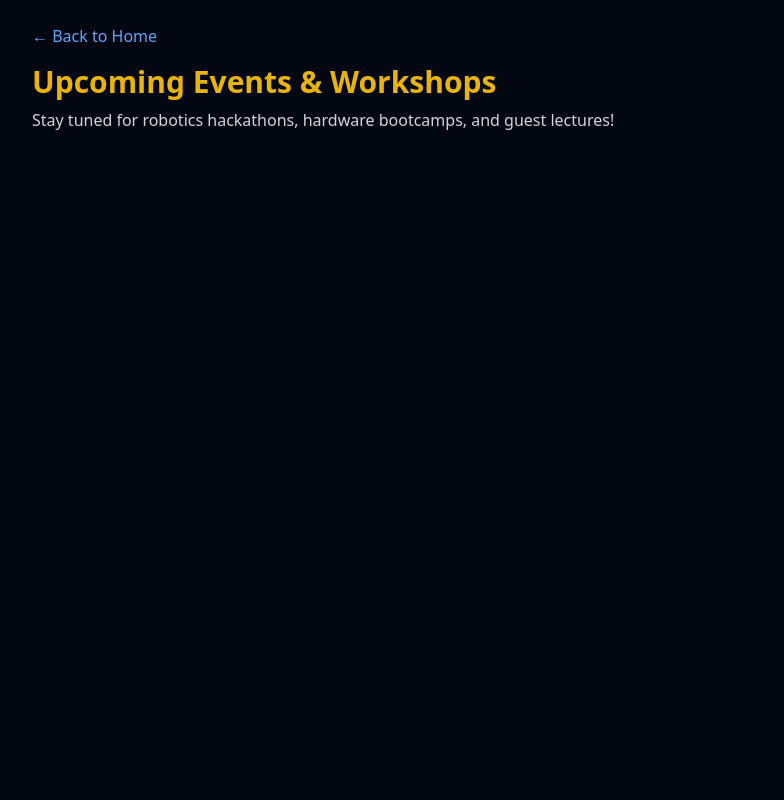
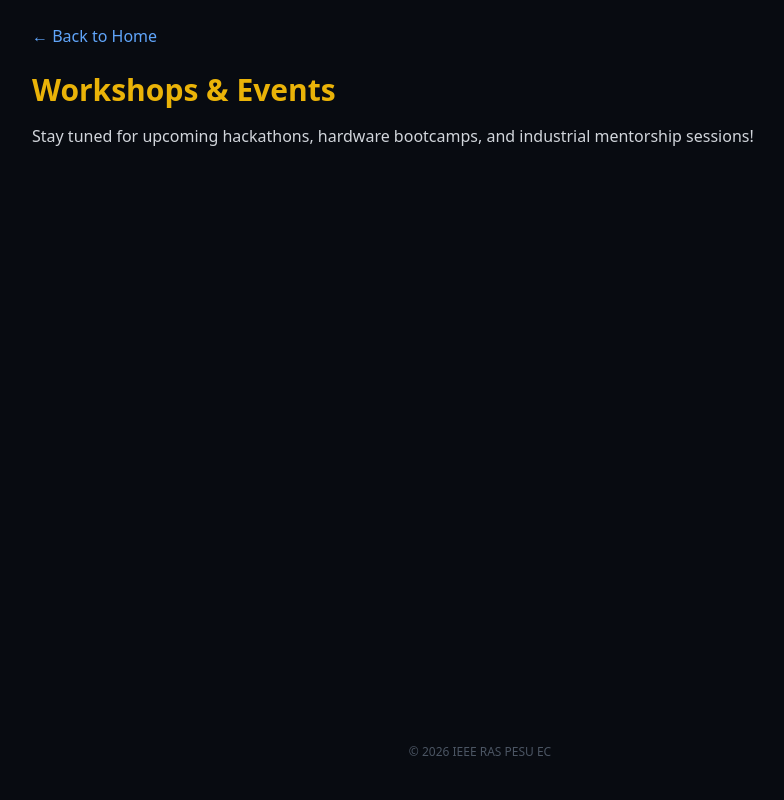
Before and after one commit to ModhakKGowda/ieee-ras-ec-site, a Flask app: template templates/events.html in a window 1280 px wide. Shown: the whole page, without its empty margins (160-944 px from the left). Run offline with Flask 3, Linux system fonts and the light colour scheme; the template is opened without the code that fills it, so the values that code supplies are empty; some libraries are stand-ins or nearby versions.

Commit message:
Update events page content and styling

```diff
--- a/templates/events.html
+++ b/templates/events.html
@@ -5,12 +5,14 @@
     <meta name="viewport" content="width=device-width, initial-scale=1.0">
     <title>Events | IEEE RAS PESU EC</title>
     <script src="https://cdn.tailwindcss.com"></script>
+    <style>body { background-color: #080B11; color: #FFFFFF; }</style>
 </head>
-<body class="bg-gray-950 text-white min-h-screen flex flex-col justify-between p-6">
+<body class="min-h-screen flex flex-col justify-between p-6">
     <div class="max-w-4xl mx-auto w-full">
         <a href="/" class="text-blue-400 hover:underline">&larr; Back to Home</a>
-        <h1 class="text-3xl font-extrabold text-yellow-500 mt-4 mb-2">Upcoming Events & Workshops</h1>
-        <p class="text-gray-300">Stay tuned for robotics hackathons, hardware bootcamps, and guest lectures!</p>
+        <h1 class="text-3xl font-extrabold text-yellow-500 mt-6 mb-4">Workshops & Events</h1>
+        <p class="text-gray-300">Stay tuned for upcoming hackathons, hardware bootcamps, and industrial mentorship sessions!</p>
     </div>
+    <footer class="text-center text-xs text-gray-600 py-4">&copy; 2026 IEEE RAS PESU EC</footer>
 </body>
 </html>
```
